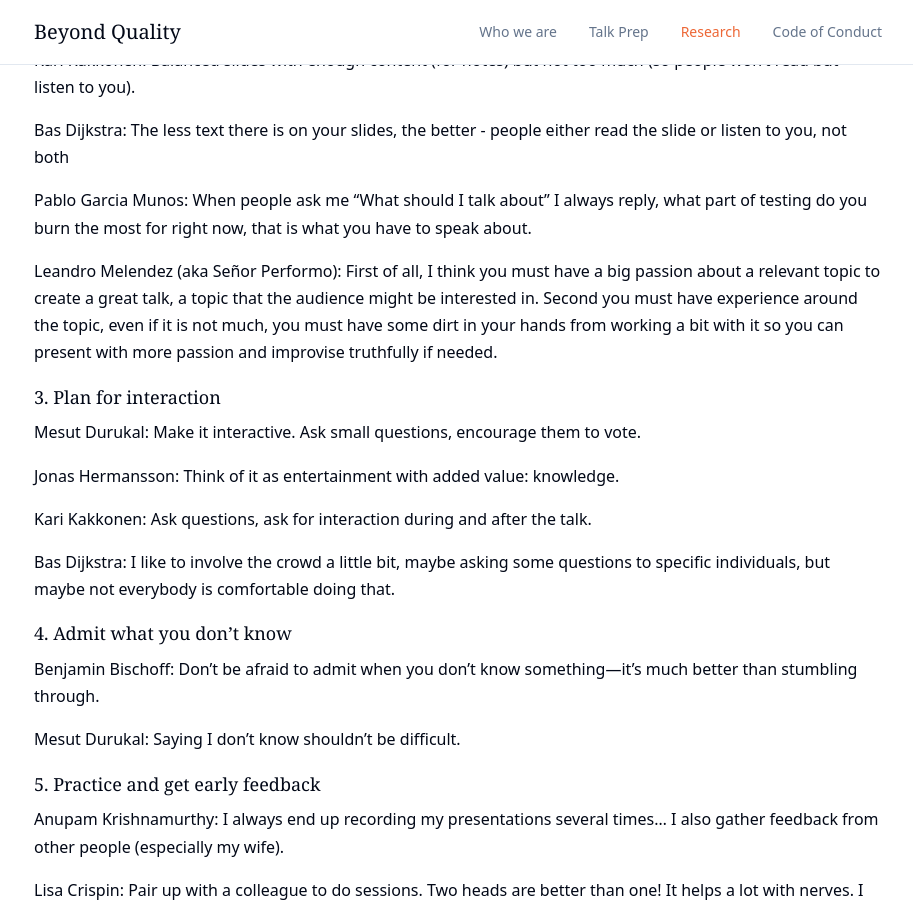
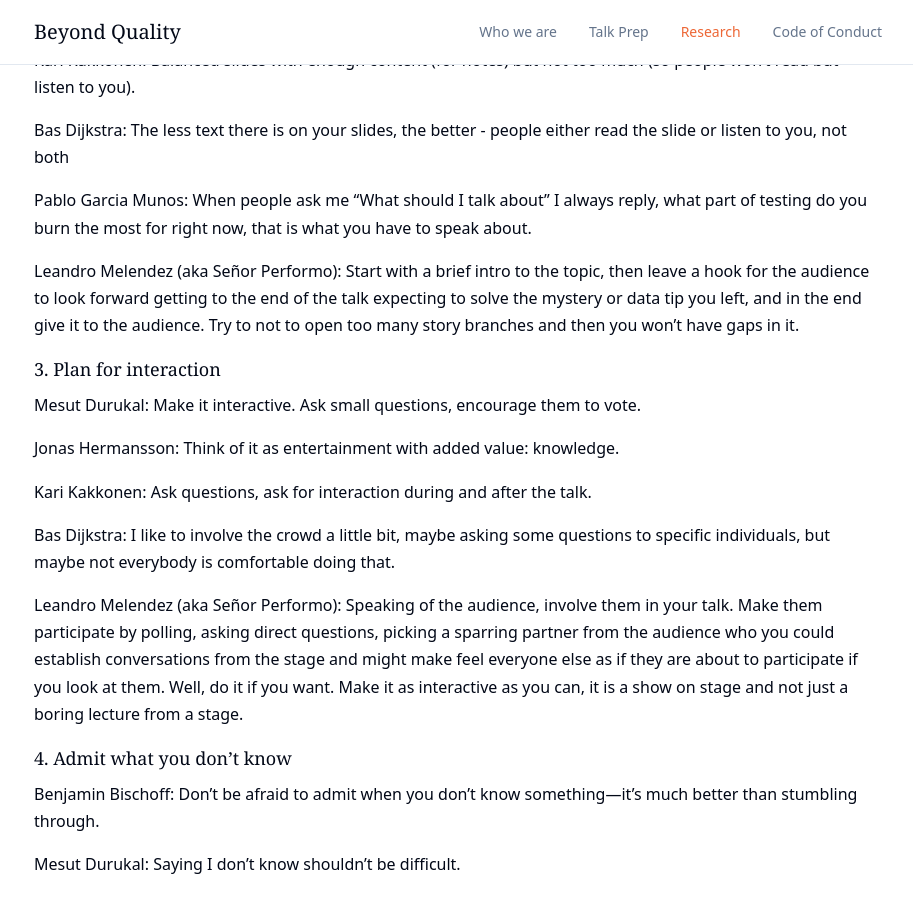
Before and after one commit to BeyondQuality/beyondquality, a Jekyll site: the page built from research/public_speaking.md, in a window 1280 px wide and 900 px high, scrolled down 10891 px. Shown: the whole window, without its empty margins (182-1095 px from the left). Built offline with Jekyll 4.4.1, drawn with Linux system fonts in a browser that asks for light colours; our own code applies the rules of GitHub Pages for plain Markdown files; some of the changed text lies outside the part shown.

Commit message:
Update public_speaking.md

```diff
--- a/research/public_speaking.md
+++ b/research/public_speaking.md
@@ -220,7 +220,7 @@ Bas Dijkstra: The less text there is on your slides, the better - people either
 
 Pablo Garcia Munos: When people ask me "What should I talk about" I always reply, what part of testing do you burn the most for right now, that is what you have to speak about.
 
-Leandro Melendez (aka Señor Performo): First of all, I think you must have a big passion about a relevant topic to create a great talk, a topic that the audience might be interested in. Second you must have experience around the topic, even if it is not much, you must have some dirt in your hands from working a bit with it so you can present with more passion and improvise truthfully if needed.
+Leandro Melendez (aka Señor Performo): Start with a brief intro to the topic, then leave a hook for the audience to look forward getting to the end of the talk expecting to solve the mystery or data tip you left, and in the end give it to the audience. Try to not to open too many story branches and then you won't have gaps in it.
 
 
 ### 3. Plan for interaction
@@ -232,6 +232,8 @@ Jonas Hermansson: Think of it as entertainment with added value: knowledge.
 Kari Kakkonen: Ask questions, ask for interaction during and after the talk.
 
 Bas Dijkstra: I like to involve the crowd a little bit, maybe asking some questions to specific individuals, but maybe not everybody is comfortable doing that.
+
+Leandro Melendez (aka Señor Performo): Speaking of the audience, involve them in your talk. Make them participate by polling, asking direct questions, picking a sparring partner from the audience who you could establish conversations from the stage and might make feel everyone else as if they are about to participate if you look at them. Well, do it if you want. Make it as interactive as you can, it is a show on stage and not just a boring lecture from a stage.
 
 
 ### 4. Admit what you don't know
@@ -313,6 +315,8 @@ Viviane Hennecke: I feel when you can free yourself from expectations to fit int
 Benjamin Bischoff: Don't let the thought ‘I don't have anything to add' hold you back.
 
 Richard Bradshaw: When new, focus only on your experiences. They are yours. No one can tell you, your experiences are wrong!
+
+Leandro Melendez (aka Señor Performo): First of all, I think you must have a big passion about a relevant topic to create a great talk, a topic that the audience might be interested in. Second you must have experience around the topic, even if it is not much, you must have some dirt in your hands from working a bit with it so you can present with more passion and improvise truthfully if needed.
 
 
 ### 10. Design for imperfection / accept failure
@@ -455,7 +459,7 @@ Delivering a presentation is as much about mindset as it is about technique. If
 
 Richard Bradshaw: Every presentation is a learning experience. No matter how it went, reflect on what you did well and what you could improve next time. I often collect down a couple of notes after a talk (“went too fast on slide X” or “live demo took longer than expected”). This helps me adjust for future talks. Speaking is a continuous journey. Even veterans seek to get better each time.
 
-
+Leandro Melendez (aka Señor Performo): Avoid stillness like the pest. Either in your body, your voice volume and your tone. Move around a lot in the stage (when possible). Raise your voice, make it low volume, high pitched, low pitched, mix it all in a single sentence. I would say almost sing the talk to the audience.
 
 
 
```
